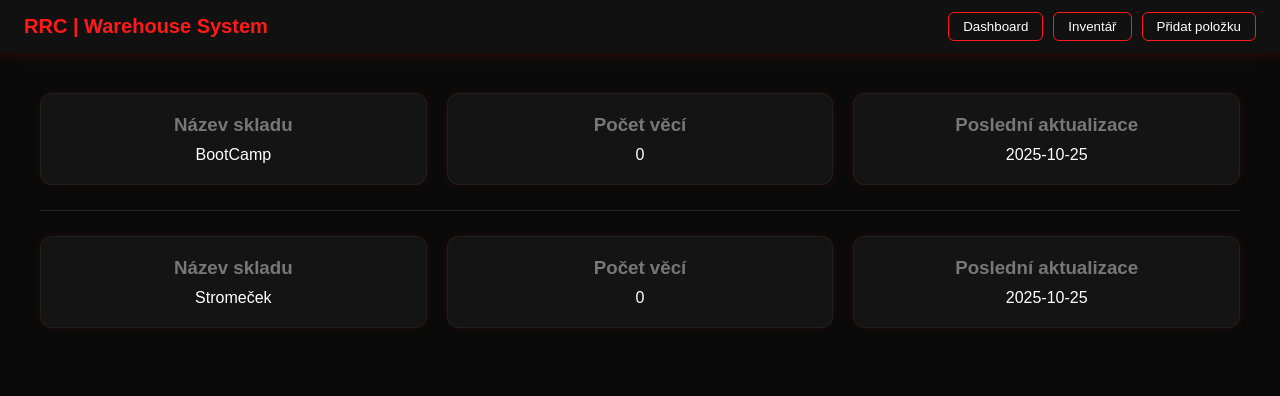
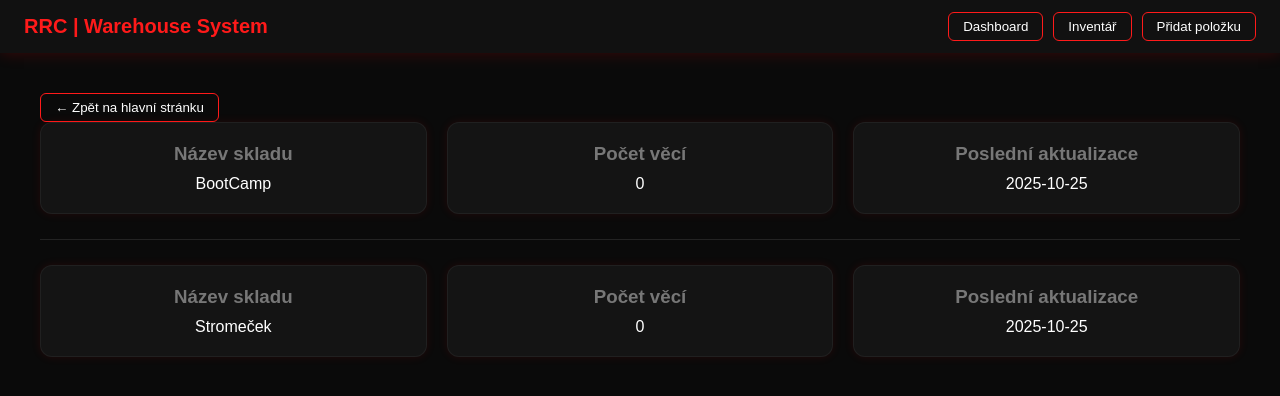
Before and after one commit to oslikovec/status, a website: page public/warehouse.html in a window 1280 px wide. Drawn offline with Linux system fonts and the light colour scheme.

Commit message:
Update warehouse.html

```diff
--- a/public/warehouse.html
+++ b/public/warehouse.html
@@ -23,6 +23,7 @@
 
     <!-- DASHBOARD -->
     <section id="dashboard" class="section active">
+<button class="btn back-home" onclick="window.location.href='index.html'">← Zpět na hlavní stránku</button>
 
   <!-- První řádek -->
   <div class="cards">
```
